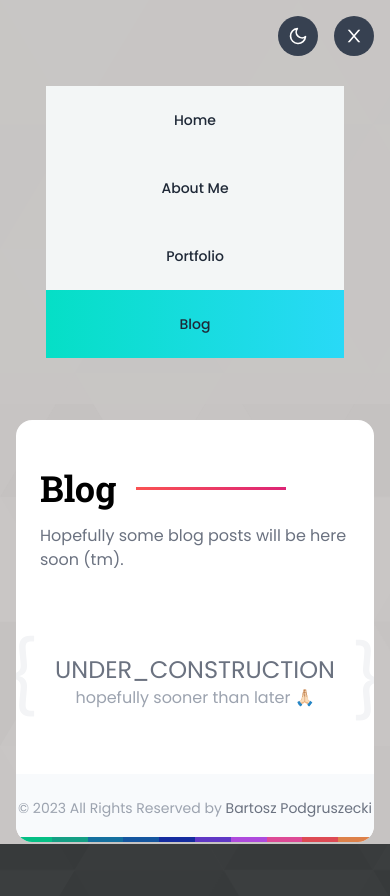
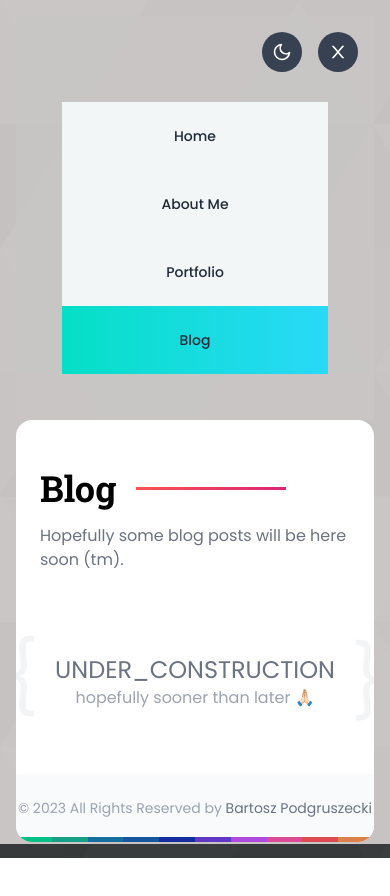
Before and after one commit to barthicus/portfolio, a Next.js app: page /blog in a window 390 px wide. Both pictures are taken after a click on the button 354 px from the left and 36 px from the top of the page. Shown: the top 896 px of the page. After the commit the page ends 858 px from the top, so only its background shows below. Built offline with nearby package versions, Linux system fonts and the light colour scheme.

Commit message:
Backgrouds color update

```diff
--- a/src/app/_components/Aside.tsx
+++ b/src/app/_components/Aside.tsx
@@ -34,7 +34,7 @@ export const Aside = () => {
       />
       <div
         className={clsx(
-          "relative mx-auto mb-6 mt-[140px] w-full overflow-hidden rounded-2xl bg-white px-6 text-center dark:bg-[#111111] md:mt-[220px] lg:my-0",
+          "relative mx-auto mb-6 mt-[140px] w-full overflow-hidden rounded-2xl bg-white px-6 text-center dark:bg-zinc-900 md:mt-[220px] lg:my-0",
           "after:absolute after:bottom-0 after:left-0 after:h-[5px] after:w-full after:bg-[linear-gradient(90deg,_#05bf85_0%,_#05bf85_10%,_#159f85_10%,_#159f85_20%,_#15709f_20%,_#15709f_30%,_#15569f_30%,_#15569f_40%,_#152c9f_40%,_#152c9f_50%,_#6038c5_50%,_#6038c5_60%,_#ae4add_60%,_#ae4add_70%,_#dd4a96_70%,_#dd4a96_80%,_#dd4a54_80%,_#dd4a54_90%,_#dd814a_90%,_#dd814a_100%)] after:content-['']",
         )}
       >
--- a/src/app/_components/Header.tsx
+++ b/src/app/_components/Header.tsx
@@ -18,7 +18,7 @@ export const Header = () => {
       </div>
       <nav
         className={clsx(
-          "self-stretch p-[30px] lg:block lg:h-[144px] lg:rounded-[16px] lg:bg-white lg:dark:bg-[#111111]",
+          "self-stretch p-[30px] lg:block lg:h-[144px] lg:rounded-[16px] lg:bg-white lg:dark:bg-zinc-900",
           { hidden: !isOpen },
         )}
       >
--- a/src/app/_components/PageWrapper.tsx
+++ b/src/app/_components/PageWrapper.tsx
@@ -3,6 +3,9 @@
 import { ReactNode } from "react"
 import { motion } from "framer-motion"
 
+/**
+ * This component is a wrapper that applies a fade-in and fade-out animation to its children using the Framer Motion library.
+ */
 export const PageWrapper = ({ children }: { children: ReactNode }) => (
   <motion.div initial={{ opacity: 0 }} animate={{ opacity: 1 }} exit={{ opacity: 0 }}>
     {children}
--- a/src/app/layout.tsx
+++ b/src/app/layout.tsx
@@ -37,10 +37,10 @@ export default function RootLayout({ children }: { children: ReactNode }) {
         )}
       >
         <Providers>
-          <div className="sticky top-0 z-30 block bg-[#C8C6C5]/80 p-4 dark:bg-[#2E3131]/80 lg:hidden lg:p-0">
-            <Header />
-          </div>
           <section className="relative min-h-screen w-full p-4 font-mono md:p-0 md:pb-10">
+            <div className="sticky top-0 z-30 block bg-[#C8C6C5]/80 p-4 dark:bg-[#2E3131]/80 lg:hidden lg:p-0">
+              <Header />
+            </div>
             <div className="container grid grid-cols-12 justify-between md:gap-10 lg:mt-[200px]">
               <div className="top-44 col-span-12 lg:sticky lg:col-span-4 lg:h-screen">
                 <Aside />
@@ -51,12 +51,12 @@ export default function RootLayout({ children }: { children: ReactNode }) {
                 </div>
                 <main
                   className={clsx(
-                    "relative overflow-hidden rounded-2xl bg-white dark:bg-[#111111]",
+                    "relative overflow-hidden rounded-2xl bg-white dark:bg-zinc-900",
                     "after:absolute after:bottom-0 after:left-0 after:h-[5px] after:w-full after:bg-[linear-gradient(90deg,_#05bf85_0%,_#05bf85_10%,_#159f85_10%,_#159f85_20%,_#15709f_20%,_#15709f_30%,_#15569f_30%,_#15569f_40%,_#152c9f_40%,_#152c9f_50%,_#6038c5_50%,_#6038c5_60%,_#ae4add_60%,_#ae4add_70%,_#dd4a96_70%,_#dd4a96_80%,_#dd4a54_80%,_#dd4a54_90%,_#dd814a_90%,_#dd814a_100%)] after:content-['']",
                   )}
                 >
                   {children}
-                  <footer className="overflow-hidden rounded-b-2xl bg-slate-50 dark:bg-zinc-900">
+                  <footer className="overflow-hidden rounded-b-2xl bg-slate-50 dark:bg-zinc-950">
                     <div className="container">
                       <p className="py-6 text-center text-sm text-gray-400 dark:text-gray-500">
                         © {year} All Rights Reserved by{" "}
```
